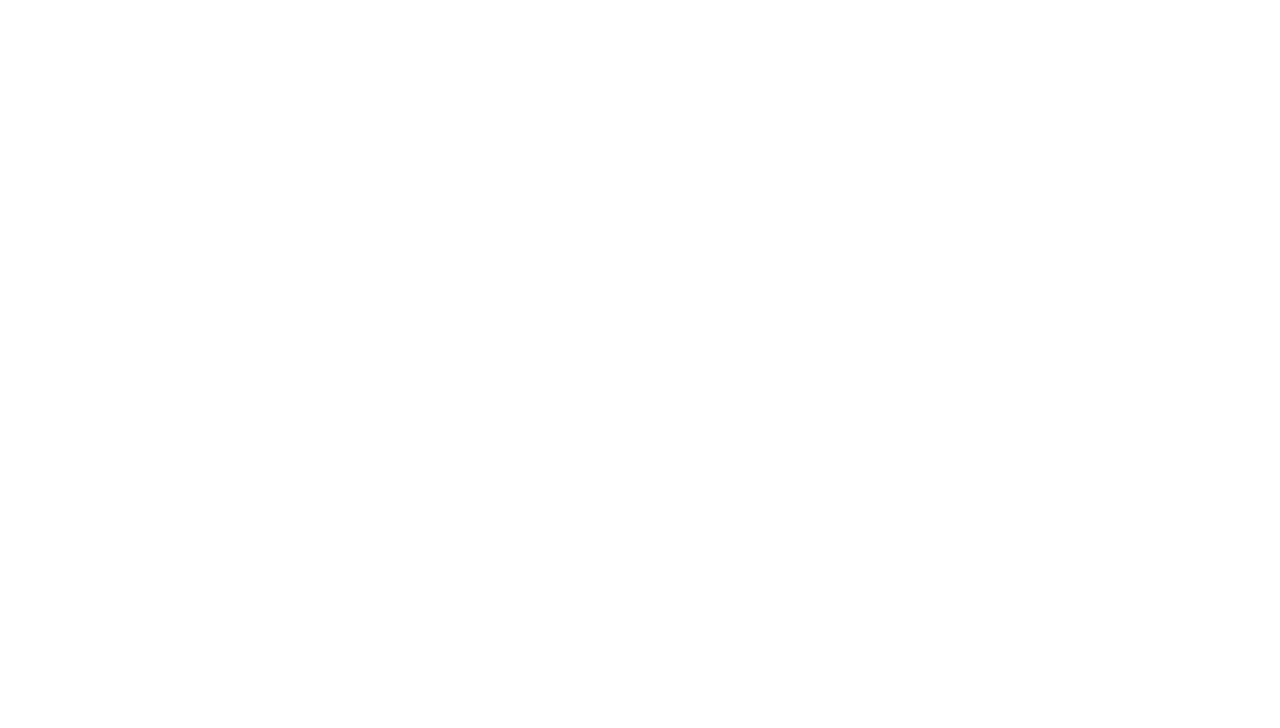
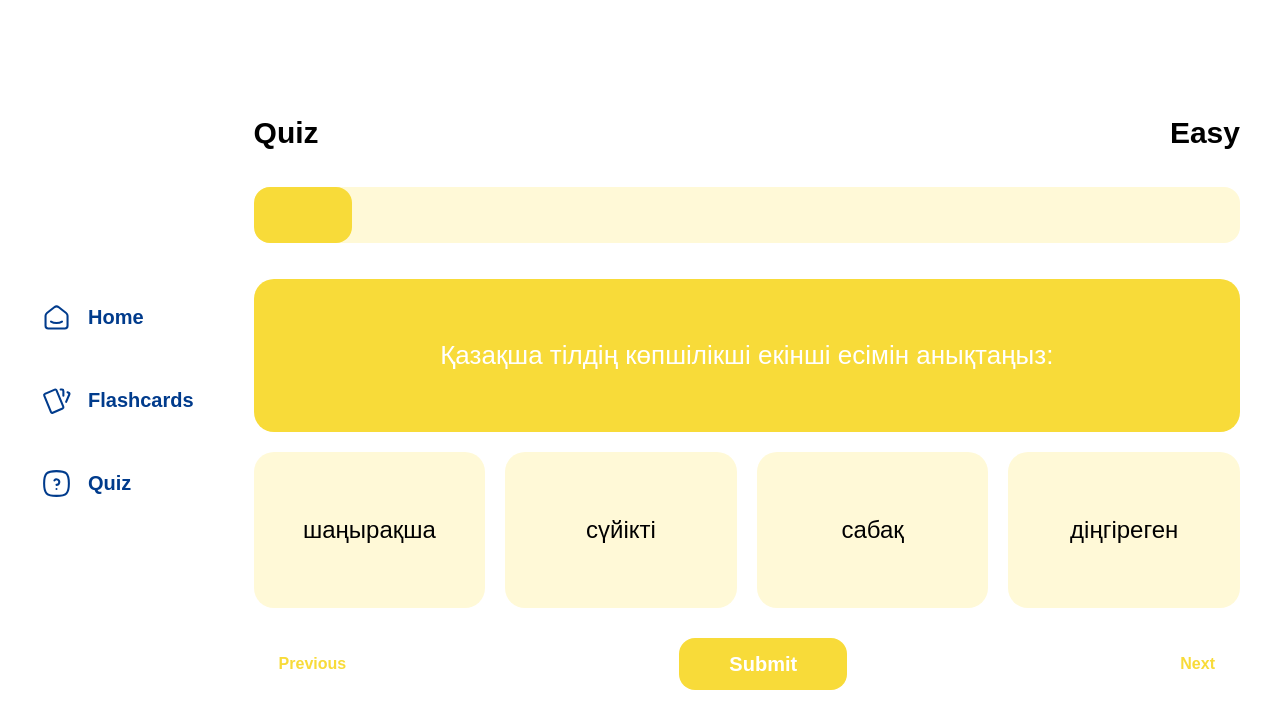
Before and after one commit to a169n/KazakhLiteracyBoost, a React (Vite) app in the folder client/: page /quiz in a window 1280 px wide. Before the commit this address had no page. Shown: the top 728 px of the page. Built offline with nearby package versions, Linux system fonts and the light colour scheme.

Commit message:
feat: add quiz page

```diff
--- a/client/package.json
+++ b/client/package.json
@@ -12,6 +12,7 @@
   "dependencies": {
     "@hookform/resolvers": "^3.3.4",
     "@reduxjs/toolkit": "^2.2.3",
+    "@tabler/icons-react": "^3.2.0",
     "clsx": "^2.1.0",
     "notistack": "^3.0.1",
     "path": "^0.12.7",
--- a/client/src/App.jsx
+++ b/client/src/App.jsx
@@ -3,6 +3,7 @@ import { Route, Routes } from 'react-router-dom';
 import Signup from './pages/Signup/index';
 import Layout from './layout/Layout';
 import Login from './pages/Login';
+import Quiz from './pages/Quiz';
 function App() {
 
   return (
@@ -10,6 +11,7 @@ function App() {
       <Route path='/' element={<Layout />}>
         <Route path='signup' element={<Signup />} />
         <Route path='login' element={<Login />} />
+        <Route path="quiz" element={<Quiz />} />
       </Route>
     </Routes>
   )
--- /dev/null
+++ b/client/src/components/Sidebar/index.jsx
@@ -0,0 +1,14 @@
+import { IconCards, IconHelpSquareRounded, IconSmartHome } from "@tabler/icons-react";
+import SidebarItem from "../SidebarItem";
+
+const Sidebar = () => {
+    return (
+        <ul className="flex flex-col gap-[50px] ">
+            <SidebarItem svgIcon={IconSmartHome} size={33} stroke={1.5} color="#003B8C" label={"Home"} />
+            <SidebarItem svgIcon={IconCards} size={33} stroke={1.5} color="#003B8C" label={"Flashcards"} />
+            <SidebarItem svgIcon={IconHelpSquareRounded} size={33} stroke={1.5} color="#003B8C" label={"Quiz"} />
+        </ul>
+    )
+}
+
+export default Sidebar;
--- /dev/null
+++ b/client/src/components/SidebarItem/index.jsx
@@ -0,0 +1,15 @@
+
+const SidebarItem = ({ svgIcon: Icon, size, stroke, color, label }) => {
+
+    return (
+        <li className={`flex gap-[15px] items-center transition-colors duration-300 ease-in-out `}>
+            <Icon size={size} stroke={stroke} color={color} />
+            <span className={`text-[#003B8C] font-semibold text-[20px] leading-[30px] capitalize '}`}>
+                {label}
+            </span>
+
+        </li>
+    );
+};
+
+export default SidebarItem;
--- /dev/null
+++ b/client/src/components/ui/ProgressBar/index.jsx
@@ -0,0 +1,21 @@
+import { cn } from '@/utils/mergeStyles';
+import { useState, useEffect } from 'react';
+
+const ProgressBar = ({ progress, className }) => {
+    const [width, setWidth] = useState(0);
+
+    useEffect(() => {
+        setWidth(progress);
+    }, [progress]);
+
+    return (
+        <div className={cn(`w-full h-[56px] bg-[#FFF9D7] rounded-[16px] ${className}`)}>
+            <div
+                className="h-full rounded-[16px] bg-[#F8DB39]"
+                style={{ width: `${width}%` }}
+            ></div>
+        </div>
+    );
+};
+
+export default ProgressBar;
--- a/client/src/index.css
+++ b/client/src/index.css
@@ -1,3 +1,10 @@
 @tailwind base;
 @tailwind components;
 @tailwind utilities;
+@import url('https://fonts.googleapis.com/css2?family=Poppins&display=swap');
+
+
+body {
+    font-family: 'Poppins', sans-serif;
+    background-color: white
+}
--- a/client/src/layout/Layout.jsx
+++ b/client/src/layout/Layout.jsx
@@ -1,8 +1,10 @@
+import Sidebar from "@/components/Sidebar"
 import { Outlet } from "react-router-dom"
 
 const Layout = () => {
     return (
-        <div className="flex w-full min-h-[100vh] justify-center items-center py-10 px-5">
+        <div className="flex gap-[60px] items-center w-full min-h-[100vh] py-10 px-10">
+            <Sidebar />
             <Outlet />
         </div>
     )
--- /dev/null
+++ b/client/src/pages/Quiz/index.jsx
@@ -0,0 +1,101 @@
+import { useState } from 'react';
+import Button from "@/components/ui/Button";
+import ProgressBar from "@/components/ui/ProgressBar";
+
+const Quiz = () => {
+
+    const mockQuizData = [
+        {
+            question: "Қазақша тілдің көпшілікші екінші есімін анықтаңыз:",
+            answers: ["шаңырақша", "сүйікті", "сабақ", "діңгіреген"],
+            correctAnswerIndex: 0
+        },
+        {
+            question: "Ағылшынша қосымшаға құстық есім кірістіріледі:",
+            answers: ["а", "an", "the", "that"],
+            correctAnswerIndex: 1
+        },
+        {
+            question: "Қазақша тілдің алғашқы есімін анықтаңыз:",
+            answers: ["ақ", "бай", "қол", "тұз"],
+            correctAnswerIndex: 0
+        },
+        {
+            question: "Ағылшынша қосымшаға құстық есім кірістіріледі:",
+            answers: ["a", "an", "the", "some"],
+            correctAnswerIndex: 1
+        },
+        {
+            question: "Қазақша тілдің қосымшағына салыстырмалы есімді анықтаңыз:",
+            answers: ["сөйлеу", "өндіру", "дәріп", "жүйе"],
+            correctAnswerIndex: 2
+        },
+        {
+            question: "Ағылшынша қосымшаға құстық есім кірістіріледі:",
+            answers: ["a", "an", "the", "that"],
+            correctAnswerIndex: 0
+        },
+        {
+            question: "Қазақша тілдің алғашқы есімін анықтаңыз:",
+            answers: ["күміс", "қол", "тұз", "ақ"],
+            correctAnswerIndex: 3
+        },
+        {
+            question: "Ағылшынша қосымшаға құстық есім кірістіріледі:",
+            answers: ["a", "an", "the", "that"],
+            correctAnswerIndex: 1
+        },
+        {
+            question: "Қазақша тілдің көпшілікші екінші есімін анықтаңыз:",
+            answers: ["шаңырақша", "бұтақша", "мінерша", "сүйікті"],
+            correctAnswerIndex: 3
+        },
+        {
+            question: "Ағылшынша қосымшаға құстық есім кірістіріледі:",
+            answers: ["a", "an", "the", "that"],
+            correctAnswerIndex: 2
+        }
+    ];
+
+    const [currentQuestionIndex, setCurrentQuestionIndex] = useState(0);
+
+    const handlePreviousQuestion = () => {
+        setCurrentQuestionIndex(prevIndex => Math.max(0, prevIndex - 1)); // Ensure index doesn't go below 0
+    };
+
+    const handleNextQuestion = () => {
+        setCurrentQuestionIndex(prevIndex => Math.min(mockQuizData.length - 1, prevIndex + 1)); // Ensure index doesn't exceed array length
+    };
+
+    const handleSubmitAnswer = () => {
+    };
+
+    const currentQuestion = mockQuizData[currentQuestionIndex];
+
+    return (
+        <div className="flex flex-col w-full">
+            <div className="flex justify-between items-center mb-8">
+                <h1 className="font-semibold text-[30px]">Quiz</h1>
+                <p className="font-semibold text-[30px]">Easy</p>
+            </div>
+            <ProgressBar progress={(currentQuestionIndex + 1) / mockQuizData.length * 100} className="mb-9" />
+            <div className="bg-[#F8DB39] text-center py-[57px] px-5 mb-5 rounded-[20px] text-white font-medium text-[26px]">
+                {currentQuestion.question}
+            </div>
+            <div className="w-full grid grid-cols-4 gap-5 mb-[30px]">
+                {currentQuestion.answers.map((answer, index) => (
+                    <div key={index} className="bg-[#FFF9D7] text-center px-[10px] py-[60px] rounded-[20px] font-medium text-[24px] leading-[36px]">
+                        {answer}
+                    </div>
+                ))}
+            </div>
+            <div className="flex justify-between items-center px-[25px]">
+                <p onClick={handlePreviousQuestion} className="text-[#F8DB39] font-bold">Previous</p>
+                <Button onClick={handleSubmitAnswer} className="bg-[#F8DB39] text-white font-bold capitalize px-[50px] py-3 rounded-[16px]">Submit</Button>
+                <p onClick={handleNextQuestion} className="text-[#F8DB39] font-bold">Next</p>
+            </div>
+        </div>
+    );
+}
+
+export default Quiz;
```
Also changed, not shown: client/src/components/SidebarItem/SidebarItem.module.css (added, +17 -0 lines), client/src/components/ui/Button/index.jsx (renamed from client/src/components/ui/Button.jsx), 2 other files (tests, documents, lock files or other folders).
